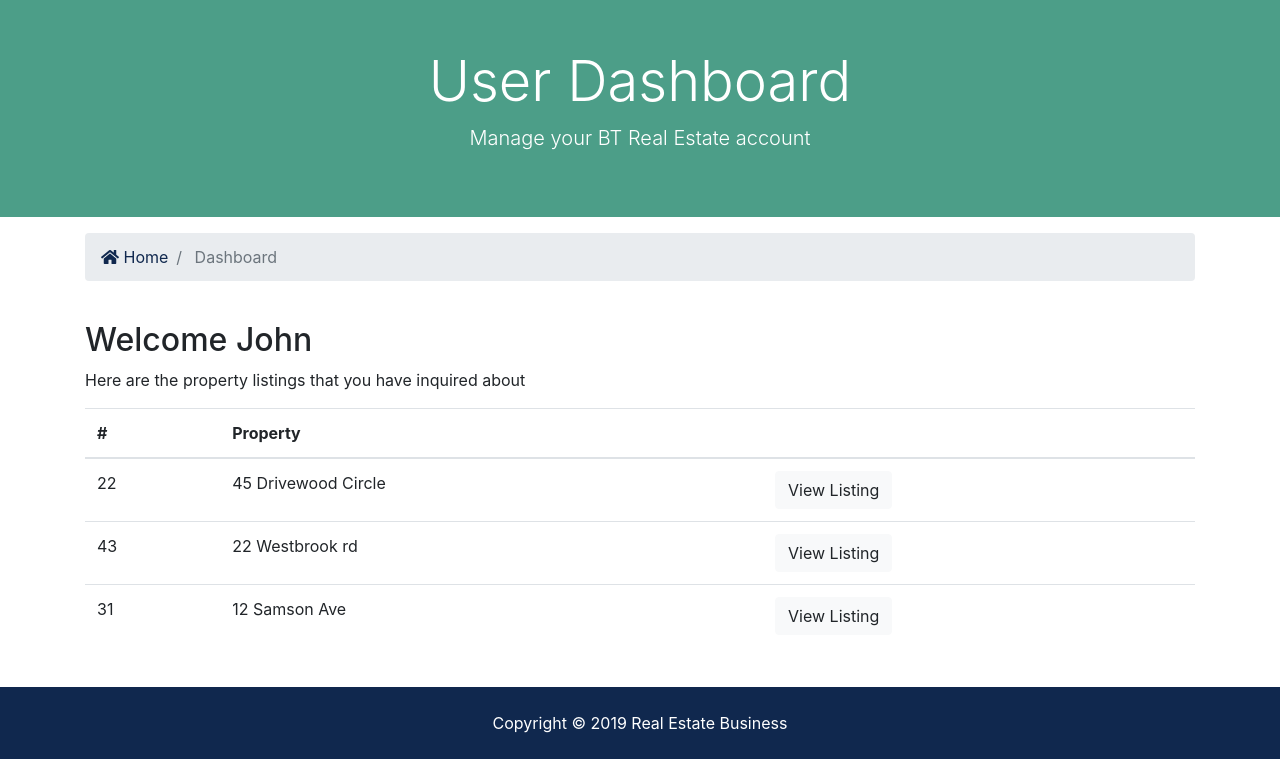
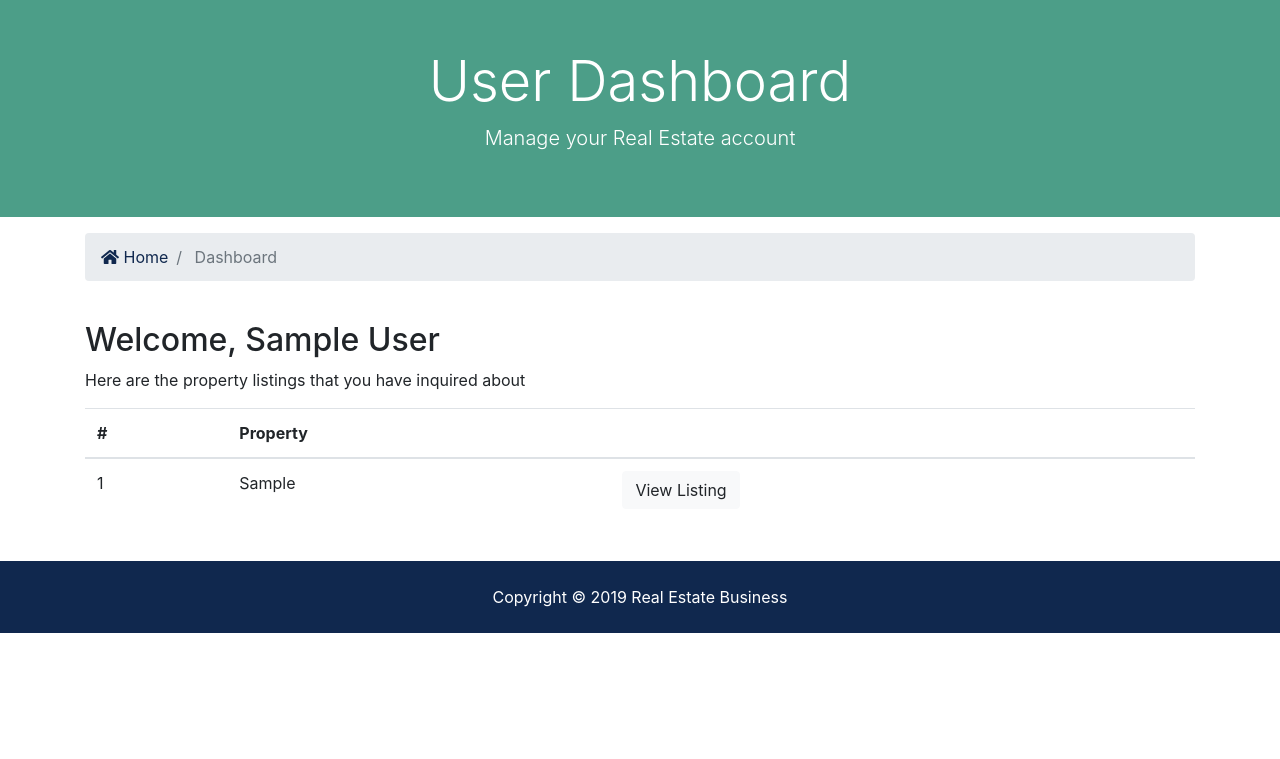
Before and after one commit to rms-sth/real-estate-property, a Django app: page /accounts/dashboard/ in a window 1280 px wide. Shown: the part 128-887 px from the top of the page. After the commit the page ends 761 px from the top, so only its background shows below. Run offline with Django 3.2, Linux system fonts and the light colour scheme; a user stored in the database is signed in; tables that the repository leaves empty hold one stand-in row (values such as "Sample post"); some libraries are stand-ins or nearby versions.

Commit message:
Final Project completed (not done with email part)

```diff
--- a/accounts/views.py
+++ b/accounts/views.py
@@ -1,6 +1,7 @@
 from django.shortcuts import render, redirect
 from django.contrib import messages, auth
 from django.contrib.auth.models import User
+from contacts.models import Contact
 # Create your views here.
 def register(request):
     if request.method == 'POST':
@@ -75,4 +76,9 @@ def logout(request):
 
 
 def dashboard(request):
-    return render(request, 'accounts/dashboard.html')
+    user_contacts = Contact.objects.order_by('-contact_date').filter(user_id=request.user.id)
+
+    context = {
+        'contacts': user_contacts
+    }
+    return render(request, 'accounts/dashboard.html', context)
--- a/btre/urls.py
+++ b/btre/urls.py
@@ -23,4 +23,5 @@ urlpatterns = [
     path('admin/', admin.site.urls),
     path('listings/', include('listings.urls')),
     path('accounts/', include('accounts.urls')),
+    path('', include('contacts.urls')),
 ] + static(settings.MEDIA_URL, document_root = settings.MEDIA_ROOT)
--- a/contacts/admin.py
+++ b/contacts/admin.py
@@ -4,11 +4,9 @@ from . models import Contact
 
 # Register your models here.
 class ContactAdmin(admin.ModelAdmin):
-    list_display = ('id', 'name', 'listing', 'email', 'contact_date')
+    list_display = ('id', 'name', 'listing', 'email', 'message')
     list_display_links = ('id', 'name')
     search_fields = ('name', 'listing', 'email')
     list_per_page = 25
 
-
-
 admin.site.register(Contact, ContactAdmin)
--- a/contacts/models.py
+++ b/contacts/models.py
@@ -3,13 +3,13 @@ from datetime import datetime
 
 # Create your models here.
 class Contact(models.Model):
-    listing = models.CharField(max_length=200)
+    listing = models.CharField(max_length=250)
     listing_id = models.IntegerField()
     name = models.CharField(max_length=200)
     email = models.CharField(max_length=100)
     phone = models.CharField(max_length=100)
     message = models.TextField(blank=True)
-    contact_date = models.DateTimeField(default=datetime, blank=True)
+    contact_date = models.DateTimeField(default=datetime.now, blank=True)
     user_id = models.IntegerField(blank=True)
 
 
--- /dev/null
+++ b/contacts/urls.py
@@ -0,0 +1,6 @@
+from django.urls import path
+from . import views
+
+urlpatterns = [
+    path('contact', views.contact, name='contact')
+]
--- a/templates/accounts/dashboard.html
+++ b/templates/accounts/dashboard.html
@@ -8,7 +8,7 @@
       <div class="row text-center">
         <div class="col-md-12">
           <h1 class="display-4">User Dashboard</h1>
-          <p class="lead">Manage your BT Real Estate account</p>
+          <p class="lead">Manage your Real Estate account</p>
         </div>
       </div>
     </div>
@@ -36,7 +36,8 @@
     <div class="container">
       <div class="row">
         <div class="col-md-12">
-          <h2>Welcome John</h2>
+          <h2>Welcome, {{ user.first_name }} {{ user.last_name }}</h2>
+          {% if contacts %}
           <p>Here are the property listings that you have inquired about</p>
           <table class="table">
             <thead>
@@ -47,29 +48,20 @@
               </tr>
             </thead>
             <tbody>
+            {% for contact in contacts %}
               <tr>
-                <td>22</td>
-                <td>45 Drivewood Circle</td>
+                <td>{{ contact.id }}</td>
+                <td>{{ contact.listing }}</td>
                 <td>
-                  <a class="btn btn-light" href="#">View Listing</a>
+                  <a class="btn btn-light" href="{% url 'listing' contact.listing_id %}">View Listing</a>
                 </td>
               </tr>
-              <tr>
-                <td>43</td>
-                <td>22 Westbrook rd</td>
-                <td>
-                  <a class="btn btn-light" href="#">View Listing</a>
-                </td>
-              </tr>
-              <tr>
-                <td>31</td>
-                <td>12 Samson Ave</td>
-                <td>
-                  <a class="btn btn-light" href="#">View Listing</a>
-                </td>
-              </tr>
+            {% endfor %}
             </tbody>
           </table>
+          {% else %}
+           <p>You have not made any inquiry</p>
+          {% endif %}
         </div>
       </div>
     </div>
```
Also changed, not shown: btre/settings.py (+7 -0 lines), contacts/views.py (+41 -1 lines), templates/listings/listing.html (+14 -3 lines).
